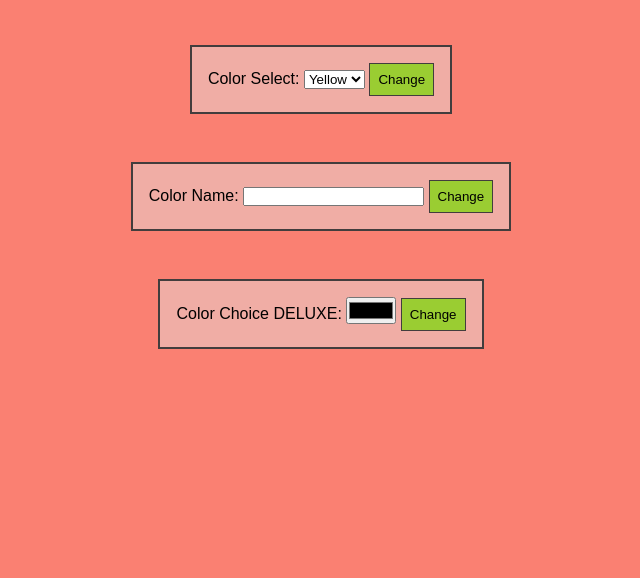
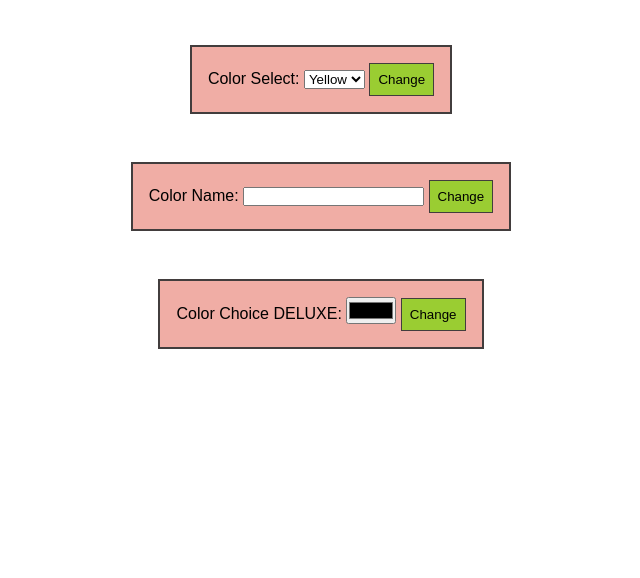
Before and after one commit to nkriedner/bgcolor-changer, a plain HTML site: page index.html in a window 1280 px wide. Shown: the part 222-800 px from the top of the page, without its empty margins (319-959 px from the left). Drawn offline with Linux system fonts and the light colour scheme.

Commit message:
Changed default background color to white

```diff
--- a/style.css
+++ b/style.css
@@ -5,7 +5,7 @@
 }
 
 body {
-  background: salmon;
+  background: white;
   height: 100vh;
   text-align: center;
   font-family: sans-serif;
```
